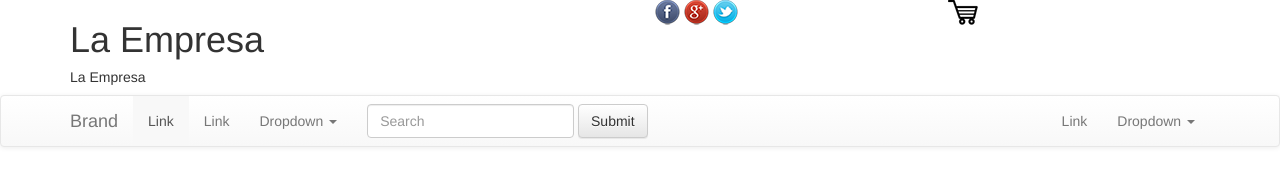
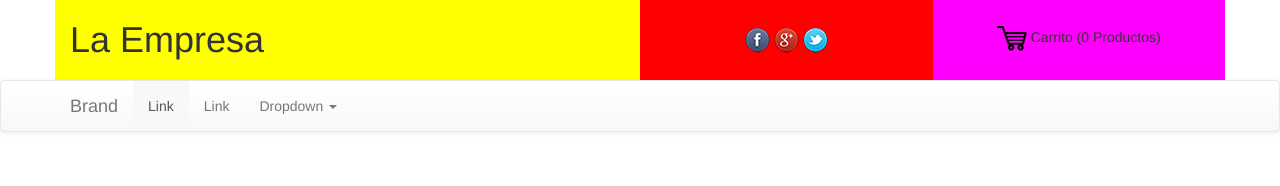
Before and after one commit to mayraisabel/Libreria, a plain HTML site: page index.html in a window 1280 px wide. Drawn offline with Linux system fonts and the light colour scheme.

Commit message:
Cabezera

```diff
--- a/css/main.css
+++ b/css/main.css
@@ -3,3 +3,26 @@
 /* ==========================================================================
    Author's custom styles
    ========================================================================== */
+
+.logo{
+	background: yellow;
+	height: 80px;
+}
+
+.redes{
+	background: red;
+	height: 80px;
+	text-align: center;
+	padding-top: 28px;
+}
+
+.carrito{
+	background: magenta;
+	height: 80px;
+	text-align: center;
+	padding-top: 20px;
+}
+
+.carrito h5{
+	display: inline-block;
+}
--- a/index.html
+++ b/index.html
@@ -24,17 +24,18 @@
         <div class="app">
             <header class="container app_header">
                 <div class="row">
-                    <div class="col-lg-6">
+                    <div class="col-lg-6 logo">
                         <h1>La Empresa</h1>
-                        <h5>La Empresa</h5>
+
                     </div>
-                    <div class="col-lg-3">
+                    <div class="col-lg-3 redes">
                         <img src="img/Facebook.png">
                         <img src="img/Google-Plus.png">
                         <img src="img/Twitter-Bird.png">
                     </div>
-                    <div class="col-lg-3">
+                    <div class="col-lg-3 carrito">
                         <img src="img/Carrito.png">
+                        <h5>Carrito (0 Productos)</h5>
                     </div>
                 </div>
             </header>
@@ -68,24 +69,7 @@
                     </ul>
                   </li>
                 </ul>
-                <form class="navbar-form navbar-left" role="search">
-                  <div class="form-group">
-                    <input type="text" class="form-control" placeholder="Search">
-                  </div>
-                  <button type="submit" class="btn btn-default">Submit</button>
-                </form>
-                <ul class="nav navbar-nav navbar-right">
-                  <li><a href="#">Link</a></li>
-                  <li class="dropdown">
-                    <a href="#" class="dropdown-toggle" data-toggle="dropdown">Dropdown <b class="caret"></b></a>
-                    <ul class="dropdown-menu">
-                      <li><a href="#">Action</a></li>
-                      <li><a href="#">Another action</a></li>
-                      <li><a href="#">Something else here</a></li>
-                      <li><a href="#">Separated link</a></li>
-                    </ul>
-                  </li>
-                </ul>
+
               </div><!-- /.navbar-collapse -->
               </div>
             </nav>
```
